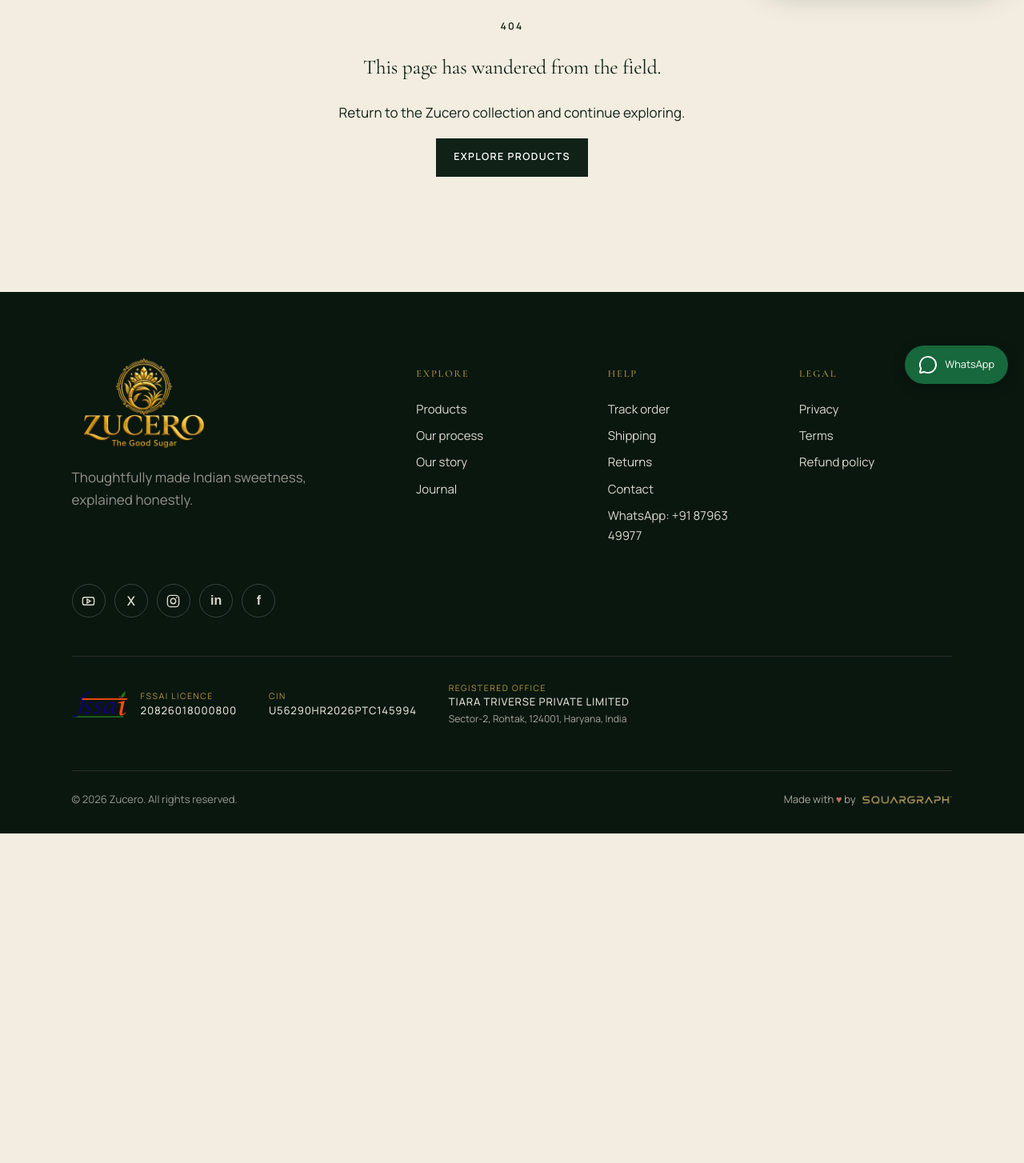
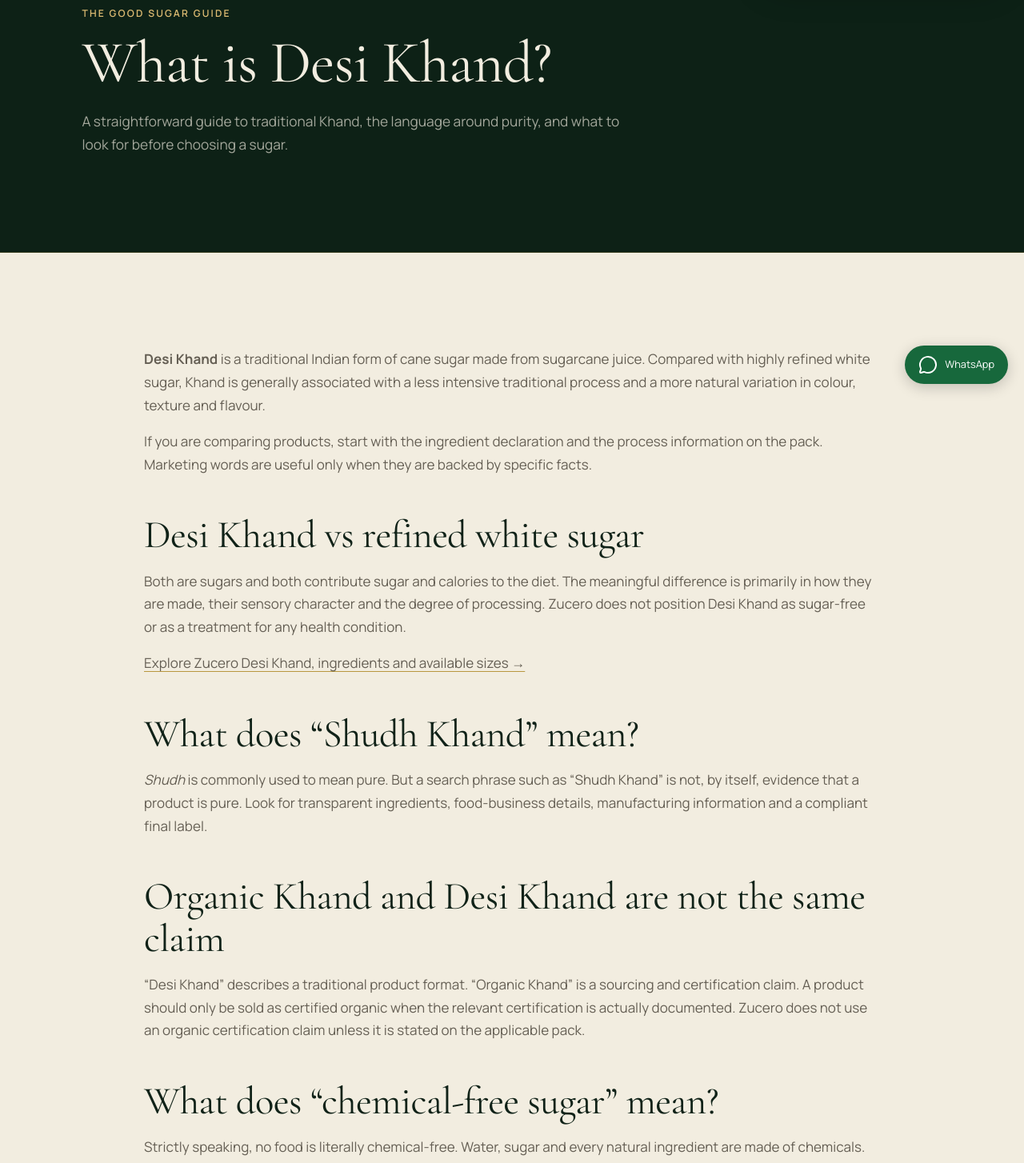
Before and after one commit to singhsaurabhsohan/zucero-website, a Next.js app in the folder storefront/: page /guides/desi-khand in a window 1280 px wide. Before the commit this address had no page. Shown: the part 240-1694 px from the top of the page at 80% size. Before the commit the page ends 1282 px from the top, so only its background shows below. Built offline with nearby package versions, Linux system fonts and the light colour scheme.

Commit message:
Add AEO guide for Desi Khand search intent

```diff
--- /dev/null
+++ b/storefront/app/guides/desi-khand/page.tsx
@@ -0,0 +1,121 @@
+import type { Metadata } from "next";
+import Link from "next/link";
+import { ContentPage } from "@/components/content-page";
+import { absoluteUrl, safeJsonLd } from "@/lib/seo";
+
+const title = "What Is Desi Khand? Shudh Khand, Organic Khand & Sugar Alternatives";
+const description = "A clear guide to Desi Khand: what Khand is, how it differs from refined sugar, what Shudh Khand and organic Khand mean, and how to read purity claims.";
+const url = absoluteUrl("/guides/desi-khand");
+
+export const metadata: Metadata = {
+  title,
+  description,
+  keywords: ["Desi Khand", "what is Desi Khand", "Shudh Khand", "organic Khand", "Khand sugar", "Khand vs sugar", "chemical free sugar", "preservative free sugar", "natural sugar alternatives", "sugar alternatives"],
+  alternates: { canonical: "/guides/desi-khand" },
+  openGraph: {
+    type: "article",
+    url,
+    title: `${title} | Zucero`,
+    description,
+    images: [{ url: "/images/khand-branded-jar.png", alt: "Zucero Desi Khand" }],
+  },
+  twitter: {
+    card: "summary_large_image",
+    title: `${title} | Zucero`,
+    description,
+    images: ["/images/khand-branded-jar.png"],
+  },
+};
+
+const faq = [
+  {
+    question: "What is Desi Khand?",
+    answer: "Desi Khand is a traditional Indian form of cane sugar made from sugarcane juice with less refining than highly refined white sugar. Colour, texture and flavour can vary with the raw material and process.",
+  },
+  {
+    question: "Is Shudh Khand the same as Desi Khand?",
+    answer: "Shudh means pure, but the word itself is not proof of purity. Check the ingredient declaration, manufacturer details, food licence information and the final pack label rather than relying only on a marketing term.",
+  },
+  {
+    question: "Is Desi Khand organic?",
+    answer: "Desi Khand and organic Khand are not automatically the same thing. Organic is a sourcing and certification claim. A product should only be described as certified organic when the applicable certification is documented on the pack.",
+  },
+  {
+    question: "Is Khand chemical-free sugar?",
+    answer: "No food is literally chemical-free. Shoppers often use this phrase to mean fewer unnecessary additives or less intensive processing. Look for specific, verifiable claims on the label instead of broad chemical-free wording.",
+  },
+  {
+    question: "Is Desi Khand a sugar alternative?",
+    answer: "Desi Khand can be used as a culinary alternative to refined white sugar, but it is still sugar. It is not sugar-free and should be enjoyed in moderation.",
+  },
+];
+
+const articleJsonLd = {
+  "@context": "https://schema.org",
+  "@type": "Article",
+  "@id": `${url}#article`,
+  headline: title,
+  description,
+  image: [absoluteUrl("/images/khand-branded-jar.png")],
+  datePublished: "2026-09-10",
+  dateModified: "2026-09-10",
+  inLanguage: "en-IN",
+  author: { "@id": "https://www.thegoodsugar.in/#organization" },
+  publisher: { "@id": "https://www.thegoodsugar.in/#organization" },
+  mainEntityOfPage: url,
+};
+
+const faqJsonLd = {
+  "@context": "https://schema.org",
+  "@type": "FAQPage",
+  mainEntity: faq.map((item) => ({
+    "@type": "Question",
+    name: item.question,
+    acceptedAnswer: { "@type": "Answer", text: item.answer },
+  })),
+};
+
+const breadcrumbJsonLd = {
+  "@context": "https://schema.org",
+  "@type": "BreadcrumbList",
+  itemListElement: [
+    { "@type": "ListItem", position: 1, name: "Home", item: absoluteUrl("/") },
+    { "@type": "ListItem", position: 2, name: "Guides", item: absoluteUrl("/guides/desi-khand") },
+    { "@type": "ListItem", position: 3, name: "Desi Khand Guide", item: url },
+  ],
+};
+
+export default function DesiKhandGuidePage() {
+  return <>
+    <ContentPage eyebrow="The Good Sugar Guide" title="What is Desi Khand?" intro="A straightforward guide to traditional Khand, the language around purity, and what to look for before choosing a sugar.">
+      <p><strong>Desi Khand</strong> is a traditional Indian form of cane sugar made from sugarcane juice. Compared with highly refined white sugar, Khand is generally associated with a less intensive traditional process and a more natural variation in colour, texture and flavour.</p>
+      <p>If you are comparing products, start with the ingredient declaration and the process information on the pack. Marketing words are useful only when they are backed by specific facts.</p>
+
+      <h2>Desi Khand vs refined white sugar</h2>
+      <p>Both are sugars and both contribute sugar and calories to the diet. The meaningful difference is primarily in how they are made, their sensory character and the degree of processing. Zucero does not position Desi Khand as sugar-free or as a treatment for any health condition.</p>
+      <p><Link href="/products/desi-khand">Explore Zucero Desi Khand, ingredients and available sizes →</Link></p>
+
+      <h2>What does “Shudh Khand” mean?</h2>
+      <p><em>Shudh</em> is commonly used to mean pure. But a search phrase such as “Shudh Khand” is not, by itself, evidence that a product is pure. Look for transparent ingredients, food-business details, manufacturing information and a compliant final label.</p>
+
+      <h2>Organic Khand and Desi Khand are not the same claim</h2>
+      <p>“Desi Khand” describes a traditional product format. “Organic Khand” is a sourcing and certification claim. A product should only be sold as certified organic when the relevant certification is actually documented. Zucero does not use an organic certification claim unless it is stated on the applicable pack.</p>
+
+      <h2>What does “chemical-free sugar” mean?</h2>
+      <p>Strictly speaking, no food is literally chemical-free. Water, sugar and every natural ingredient are made of chemicals. When shoppers search for <strong>chemical-free sugar</strong>, they often mean a product with fewer unnecessary additives or less intensive processing. More useful questions are: Does the product contain added colours, flavours, sweeteners or preservatives? What ingredients are declared? How is it made?</p>
+
+      <h2>What about preservative-free sugar?</h2>
+      <p>Preservative claims should be specific and supported by the final product declaration. Rather than assuming a traditional product is automatically preservative-free, check the pack. Zucero publishes its current ingredient information on each product page, while the final pack label remains the authoritative declaration.</p>
+
+      <h2>Is Desi Khand a sugar alternative?</h2>
+      <p>In cooking and beverages, Khand can be used as an alternative to refined white sugar when you prefer its flavour, texture or traditional process. Nutritionally, it remains a form of sugar, so “sugar alternative” here does not mean sugar-free substitute.</p>
+      <p>For a broader health and wellness perspective, including questions about diabetes and blood glucose, read our <Link href="/guides/sugar-alternatives">guide to sugar alternatives</Link>.</p>
+
+      <h2>Frequently asked questions</h2>
+      {faq.map((item) => <section key={item.question}><h3>{item.question}</h3><p>{item.answer}</p></section>)}
+    </ContentPage>
+    <script type="application/ld+json" dangerouslySetInnerHTML={{ __html: safeJsonLd(articleJsonLd) }} />
+    <script type="application/ld+json" dangerouslySetInnerHTML={{ __html: safeJsonLd(faqJsonLd) }} />
+    <script type="application/ld+json" dangerouslySetInnerHTML={{ __html: safeJsonLd(breadcrumbJsonLd) }} />
+  </>;
+}
```
